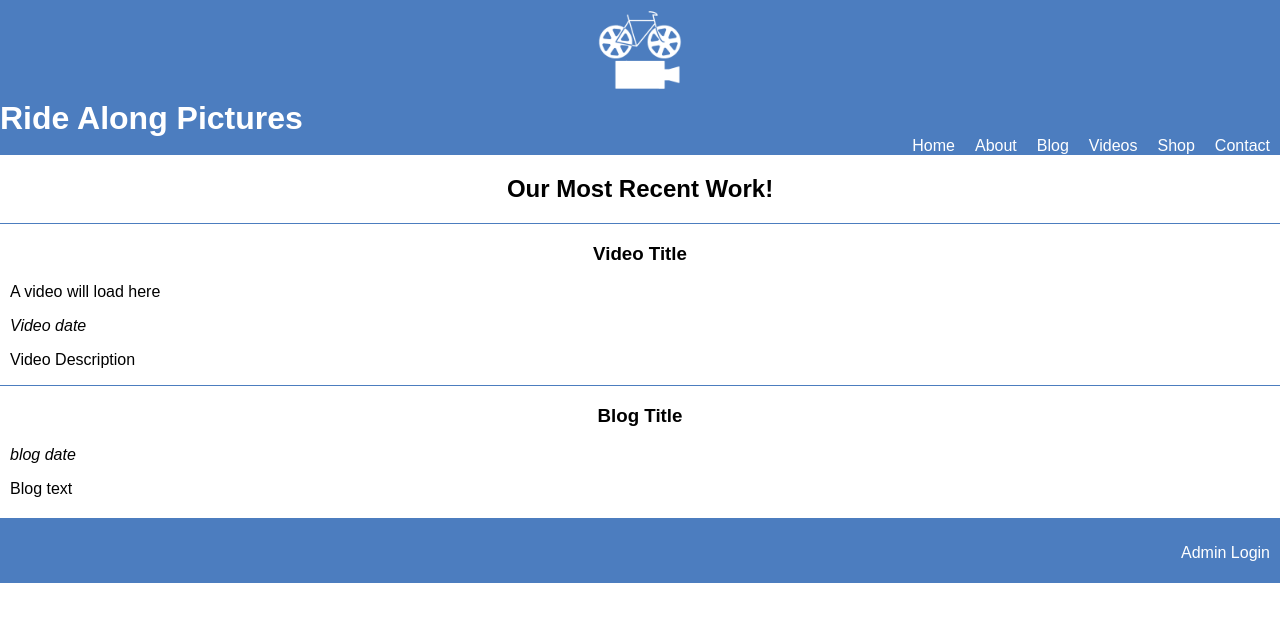
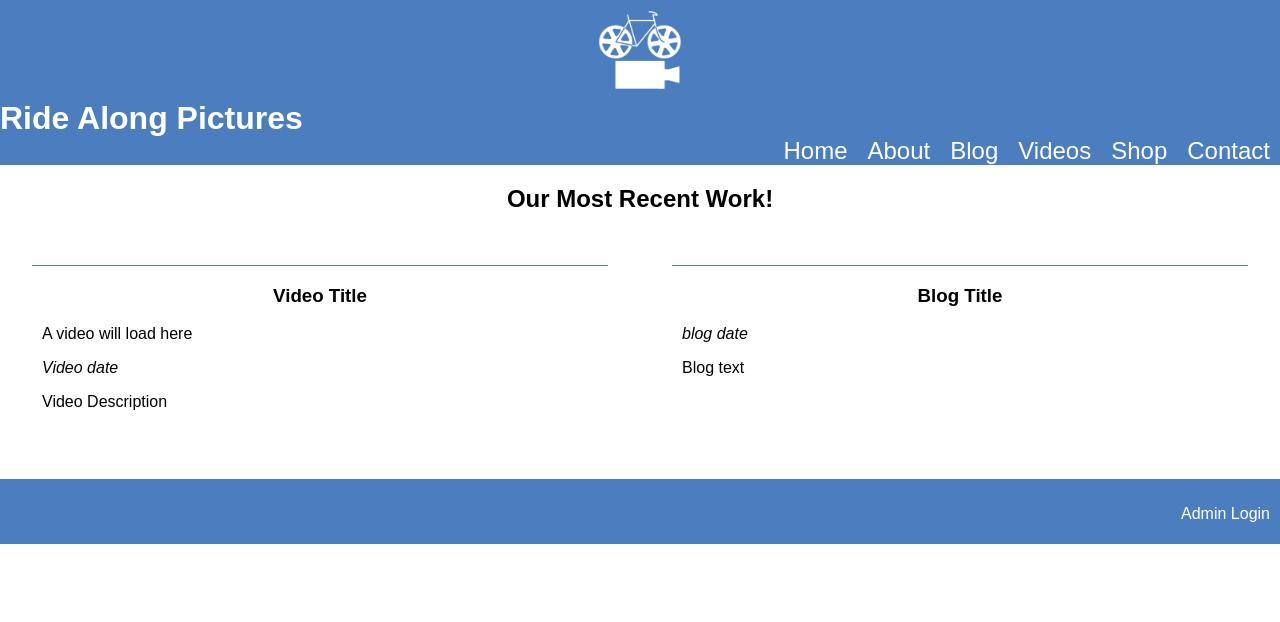
Before and after one commit to travissouthard/ride-along-react, a React (Create React App) app: page / in a window 1280 px wide. Shown: the top 622 px of the page. Built offline with nearby package versions, Linux system fonts and the light colour scheme; no server answers.

Commit message:
Added more of the responsive styling

```diff
--- a/src/components/About.jsx
+++ b/src/components/About.jsx
@@ -3,9 +3,11 @@ import React from 'react'
 export default function About() {
     return (
         <main>
-            <h2>Who Are We?</h2>
-            <img src="./images/kate-and-travis.jpg" alt="Kate and Travis on the Ben Franklin Bridge in Philadelphia"/>
-            <p>Kate and Travis are two best friends who create films and other media around outdoor adventures to help bring new people into that world and to advocate for where those adventures take place. In fall 2019, they rode the entire East Coast Greenway from Calais, ME to Key West, FL and filmed the trip to make a (still in post-production) documentary about their experiences on that trip.</p>
+            <article className="spread">
+                <h2>Who Are We?</h2>
+                <img src="./images/kate-and-travis.jpg" alt="Kate and Travis on the Ben Franklin Bridge in Philadelphia"/>
+                <p>Kate and Travis are two best friends who create films and other media around outdoor adventures to help bring new people into that world and to advocate for where those adventures take place. In fall 2019, they rode the entire East Coast Greenway from Calais, ME to Key West, FL and filmed the trip to make a (still in post-production) documentary about their experiences on that trip.</p>
+            </article>
             <article>
                 <h3>Kate Norris</h3>
                 <img src="./images/kate.jpg" alt="Kate by a campfire"/>
--- a/src/components/Blog.jsx
+++ b/src/components/Blog.jsx
@@ -7,7 +7,7 @@ export default function Blog(props) {
             {props.blogs.length < 1 ? (
                 <p>No blogs yet, sorry.</p>
             ) : (
-                <div>
+                <div className="blogs">
                     {props.blogs.map((blog, index) => {
                         return <article key={index}>
                             <h3>{blog.title}</h3>
--- a/src/components/Contact.jsx
+++ b/src/components/Contact.jsx
@@ -3,14 +3,13 @@ import React from 'react'
 export default function Contact() {
     return (
         <main>
-            <h2>Contact Us</h2>
+            <h2>Connect With Us</h2>
             <ul>
                 <a href="https://www.youtube.com/channel/UC6P4_LQ-Y9QPVarkHEnCbEw" target="new"><li>YouTube</li></a>
                 <a href="mailto:ridealongpictures@gmail.com"><li>Email</li></a>
                 <a href="https://twitter.com/ridealongpics" target="new"><li>Twitter</li></a>
                 <a href="https://instagram.com/ridealongpictures" target="new"><li>Instagram</li></a>
             </ul>
-            <p>You can hire us to help you design a custom adventure,  <a href="mailto:ridealongpictures@gmail.com">email us</a> for details!</p>
         </main>
     )
 }
--- a/src/components/Videos.jsx
+++ b/src/components/Videos.jsx
@@ -7,7 +7,7 @@ export default function Videos(props) {
                 {props.videos.length < 1 ? (
                     <p>No videos yet, sorry.</p>
                 ) : (
-                    <div>
+                    <div className="blogs">
                         {props.videos.map((video, index) => {
                             return <article key={index}>
                             <h3>{video.title}</h3>
--- a/src/index.css
+++ b/src/index.css
@@ -172,3 +172,57 @@ footer {
 #admin-login {
   cursor: pointer;
 }
+
+@media (min-width: 450px) {
+  article {
+    width: 80%;
+    margin: 0 auto;
+  }
+
+  .product {
+    border: 1px solid var(--blue);
+    border-radius: 10px;
+    padding: 10px;
+    margin: 10px auto;
+  }
+}
+
+@media (min-width: 800px) {
+  main {
+    display: flex;
+    flex-flow: row wrap;
+  }
+
+  h2 {
+    width: 100%;
+  }
+
+  article {
+    width: 45%;
+    margin: 2.5%;
+  }
+
+  nav li {
+    font-size: 1.5em;
+  }
+
+  .blogs {
+    width: 100%;
+    display: flex;
+    flex-flow: row wrap;
+  }
+
+  .spread {
+    width: 90%;
+    height: auto;
+    margin: 2.5% 5%;
+    display: flex;
+    flex-flow: column nowrap;
+    justify-content: center;
+  }
+
+  .spread img {
+    width: 50%;
+    margin: 0 auto;
+  }
+}
```
